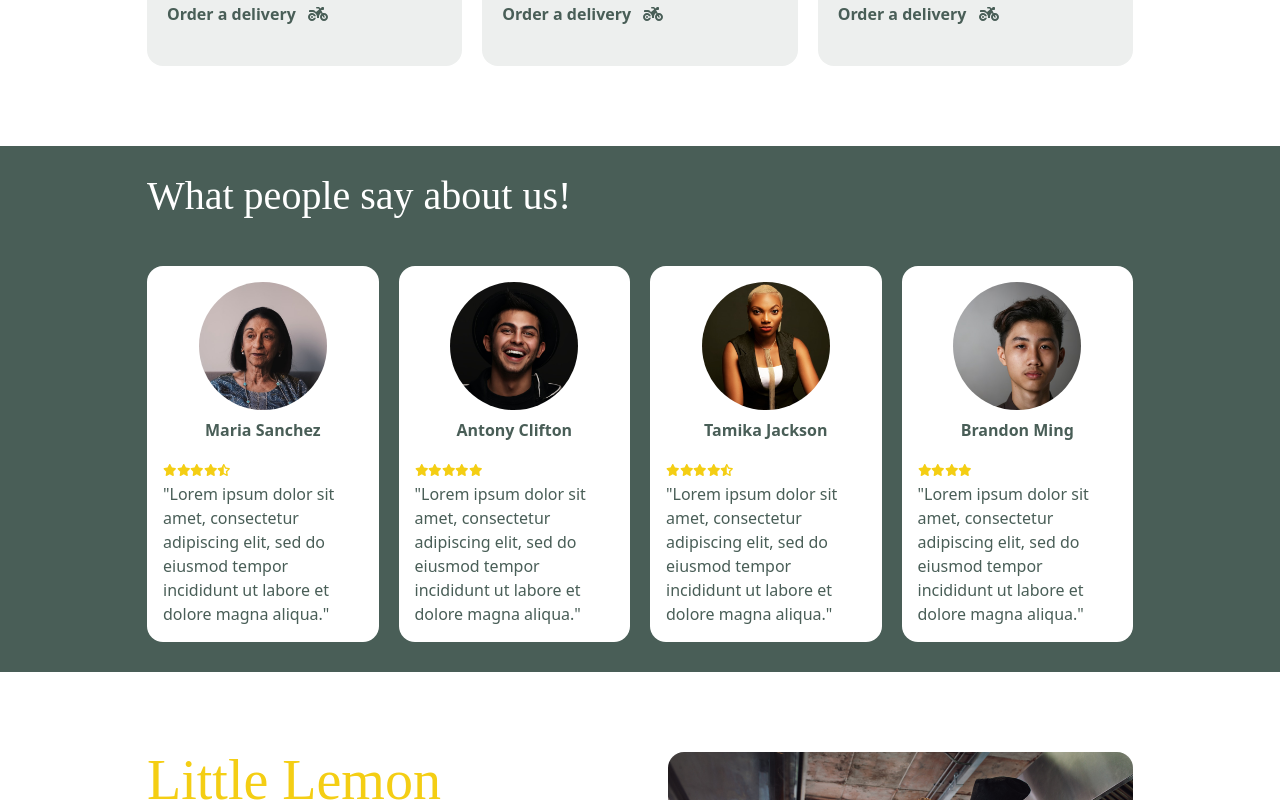
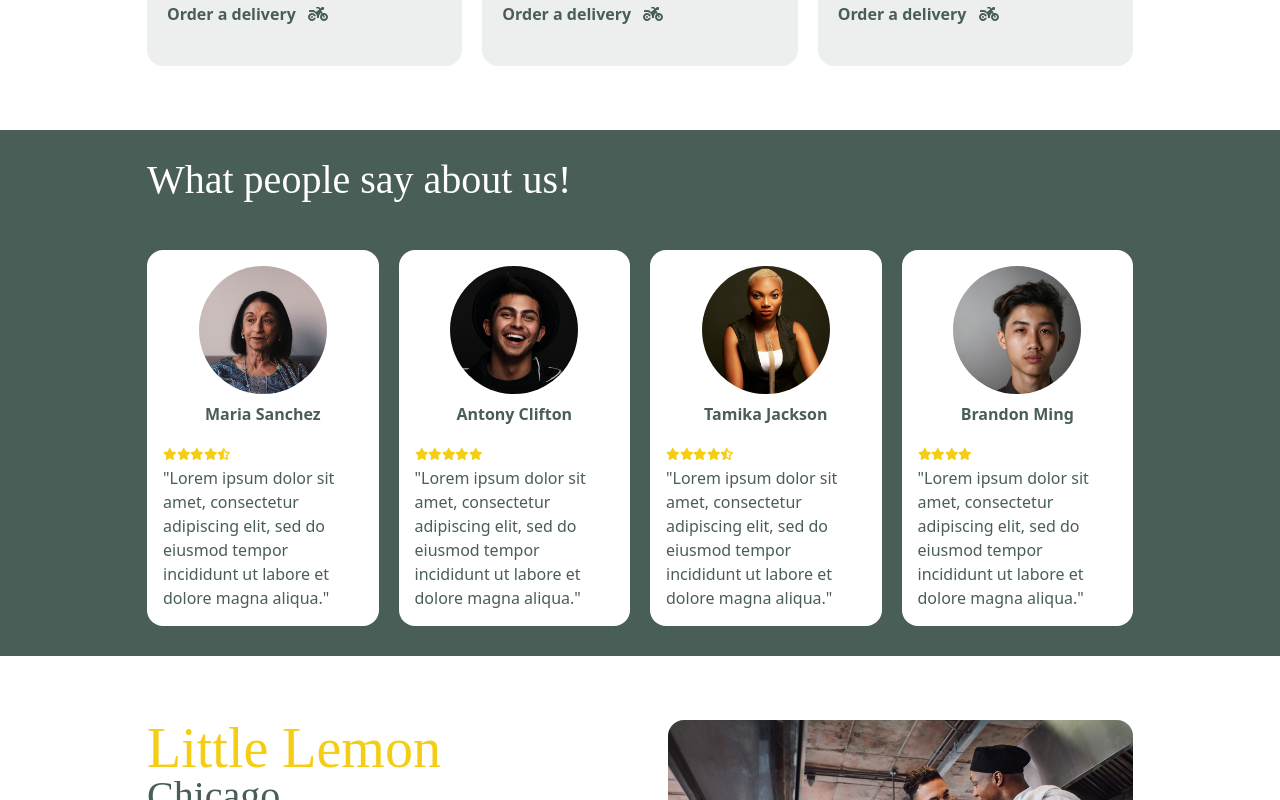
Before and after one commit to IbrahimFakhir/Little-Lemon-Restaurant, a React (Create React App) app in the folder Client/: page / in a window 1280 px wide. Shown: the part 1140-1940 px from the top of the page. Built offline with nearby package versions, Linux system fonts and the light colour scheme; a web font is replaced by a local one.

Commit message:
updated spacing

```diff
--- a/Client/src/components/pages/About/index.css
+++ b/Client/src/components/pages/About/index.css
@@ -1,6 +1,7 @@
 .headline {
     background-color: #495E57;
     color: white;
+    margin-bottom: 4rem;
 }
 
 .headline h2 {
@@ -11,7 +12,6 @@
 .story {
     padding-top: 1.875rem;
     padding-bottom: 1.875rem;
-    margin-bottom: 3rem;
 }
 
 .section-heading {
@@ -33,7 +33,6 @@
     display: flex;
     justify-content: space-between;
     align-items: center;
-    margin-top: 2rem;
 }
 
 .about-text {
@@ -48,4 +47,5 @@
 .about-images img {
     display: block;
     width: 100%;
+    border-radius: 1rem;
 }
--- a/Client/src/index.css
+++ b/Client/src/index.css
@@ -75,7 +75,7 @@ img {
 }
 
 main > section {
-	margin-bottom: 5rem;
+	margin-bottom: 4rem;
 }
 
 .container {
```
